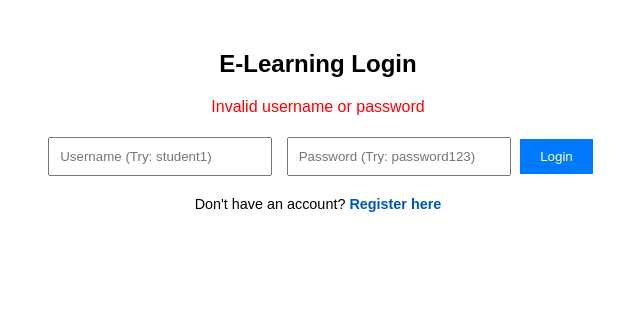
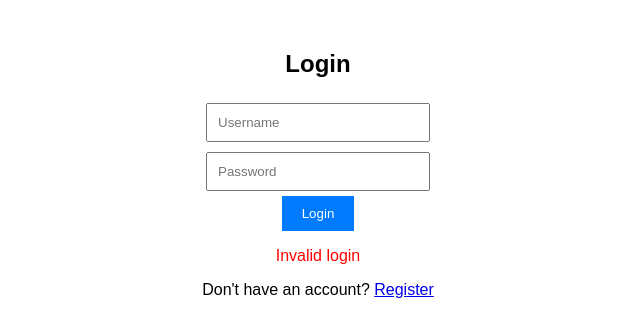
Before and after one commit to varshini448/E-LEARNING-MANAGEMENT, a plain HTML site: page index.html in a window 1280 px wide. Both pictures are taken after a click on the button "Login". Shown: the whole page, without its empty margins (322-962 px from the left). Drawn offline with Linux system fonts and the light colour scheme.

Commit message:
Update index.html

```diff
--- a/index.html
+++ b/index.html
@@ -1,25 +1,22 @@
 <!DOCTYPE html>
-<html lang="en">
+<html>
 <head>
-    <meta charset="UTF-8">
-    <title>LMS Login</title>
+    <title>Login</title>
     <link rel="stylesheet" href="style.css">
 </head>
 <body>
-   <div class="card">
-        <h2>E-Learning Login</h2>
-        <p id="error-msg" class="error" style="display: none; color: red;">Invalid username or password</p>
 
-        <input type="text" id="username" placeholder="Username (Try: student1)">
-        <input type="password" id="password" placeholder="Password (Try: password123)">
+<h2>Login</h2>
 
-        <button onclick="attemptLogin()">Login</button>
+<input type="text" id="username" placeholder="Username"><br>
+<input type="password" id="password" placeholder="Password"><br>
 
-        <p style="text-align: center; margin-top: 15px; font-size: 0.9rem;">
-            Don't have an account? <a href="register.html" style="color: #0056b3; text-decoration: none; font-weight: bold;">Register here</a>
-        </p>
-    </div>
+<button onclick="attemptLogin()">Login</button>
 
-    <script src="script.js"></script>
+<p id="error-msg" style="color:red; display:none;">Invalid login</p>
+
+<p>Don't have an account? <a href="register.html">Register</a></p>
+
+<script src="script.js"></script>
 </body>
 </html>
```
